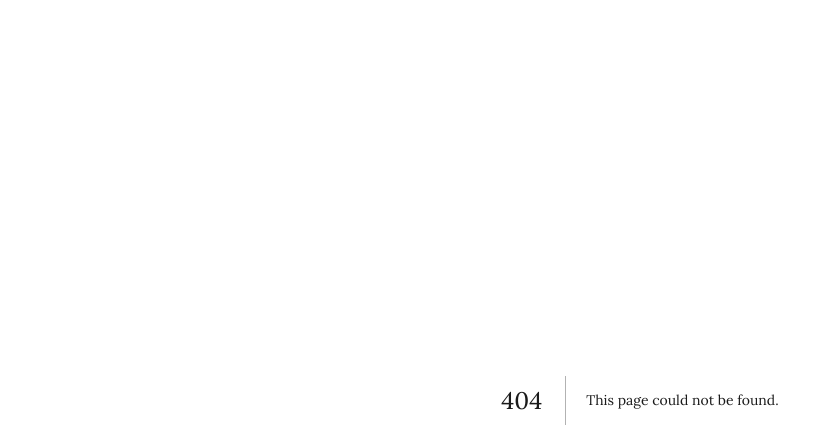
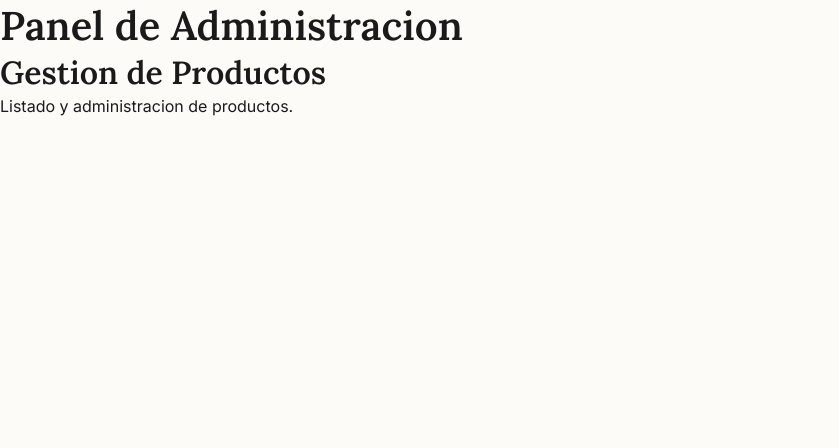
Before and after one commit to RodrigoNaray/Pattern, a Next.js app in the folder frontend/: page /admin/productos in a window 1280 px wide. Before the commit this address had no page. Shown: the top 448 px of the page, without its empty margins (0-839 px from the left). Built offline with nearby package versions, Linux system fonts and the light colour scheme.

Commit message:
feat(frontend): crear paginas de carrito y admin con metadatos

```diff
--- /dev/null
+++ b/frontend/src/app/admin/layout.tsx
@@ -0,0 +1,14 @@
+import type { ReactNode } from 'react';
+
+export default function AdminLayout({
+  children,
+}: {
+  children: ReactNode;
+}) {
+  return (
+    <main>
+      <h1>Panel de Administracion</h1>
+      {children}
+    </main>
+  );
+}
--- /dev/null
+++ b/frontend/src/app/admin/productos/page.tsx
@@ -0,0 +1,13 @@
+export const metadata = {
+  title: 'Gestion de Productos | Tienda de Ropa',
+  description: 'Administra los productos de la tienda.',
+};
+
+export default function AdminProductosPage() {
+  return (
+    <div>
+      <h2>Gestion de Productos</h2>
+      <p>Listado y administracion de productos.</p>
+    </div>
+  );
+}
```
Also changed, not shown: frontend/src/app/admin/page.tsx (added, +12 -0 lines), frontend/src/app/carrito/checkout/page.tsx (added, +10 -0 lines).
